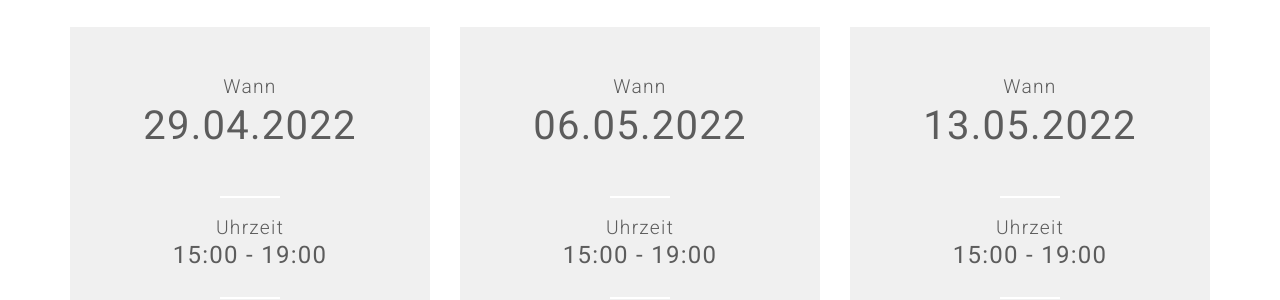
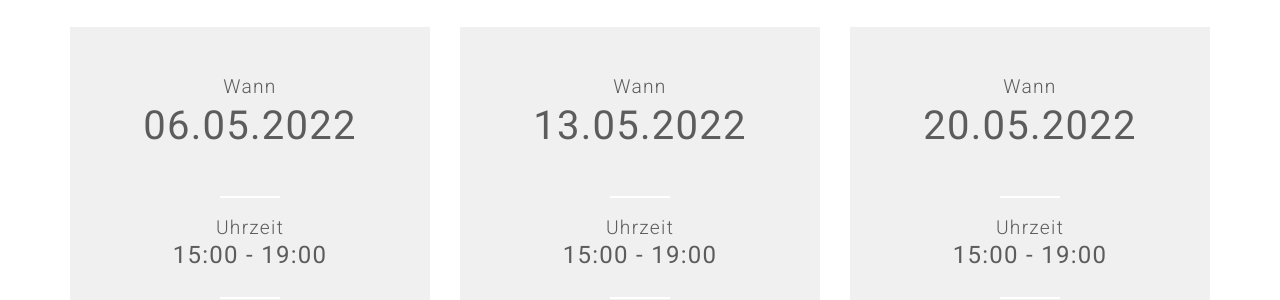
Before and after one commit to coderdojo-wien/coderdojo-wien.github.io, a Jekyll site: the page built from index.html, in a window 1280 px wide and 900 px high, scrolled down 3869 px. Shown: the part 185-485 px from the top of the window. Built offline with Jekyll 4.4.1, drawn with Linux system fonts in a browser that asks for light colours; nearby versions of some CDN libraries; comment, search, counter and statistics services are not loaded; some of the changed lines change nothing that is shown; some of the changed text lies outside the part shown.

Commit message:
Update events.yml

```diff
--- a/_data/events.yml
+++ b/_data/events.yml
@@ -3,16 +3,6 @@ title: "Termine"
 description: "Ein Anmeldung ist für die Teilnahme an den online CoderDojos nicht erforderlich. Das genaue Workshopprogramm mit den Teilnahmelinks finden sie in unserem aktuellen Newsletter, der jeweils bis spätestens den Tag davor versendet wird und auf unserer Hompepage https://www.facebook.com/coderdojowien. </br><b>Für die Teilnahme an offline CoderDojos ist unbedingt eine Anmeldung erforderlich!</b>"
 
 events-list:
-- event-date: 29.04.2022
-  event-time: 15:00 - 19:00
-  event-startdate: 2022-04-29T15:00:00+0100
-  event-enddate: 2022-04-29T19:00:00+0100
-  event-name: Online CoderDojo
-  event-type: Online
-  event-place: Online Dojo
-  event-place-name: Online
-  event-url: "https://linz.coderdojo.net/termine/"
-
 - event-date: 06.05.2022
   event-time: 15:00 - 19:00
   event-startdate: 2022-05-06T15:00:00+0100
@@ -33,6 +23,16 @@ events-list:
   event-place-name: Online
   event-url: "https://linz.coderdojo.net/termine/"
 
+- event-date: 20.05.2022
+  event-time: 15:00 - 19:00
+  event-startdate: 2022-05-20T15:00:00+0100
+  event-enddate: 2022-05-29T19:00:00+0100
+  event-name: Online CoderDojo
+  event-type: Online
+  event-place: Online Dojo
+  event-place-name: Online
+  event-url: "https://linz.coderdojo.net/termine/"
+
 # - event-date: 17.01.2022
 #   event-time: 15:00 - 19:00
 #   event-startdate: 2022-01-17T15:00:00+0100
```
